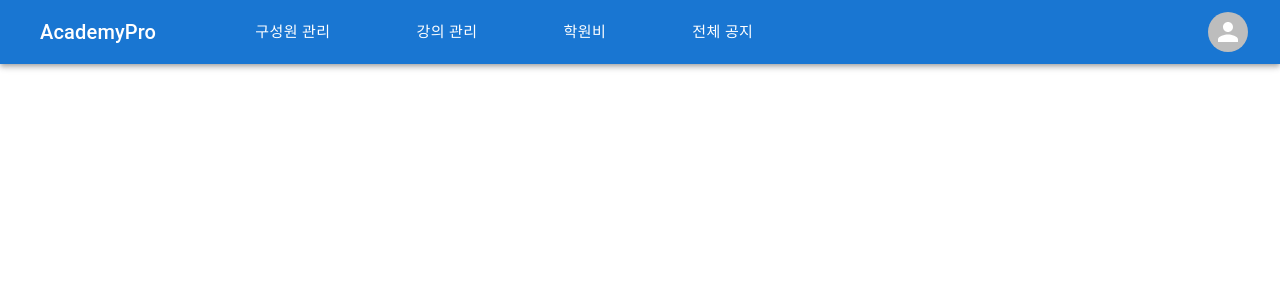
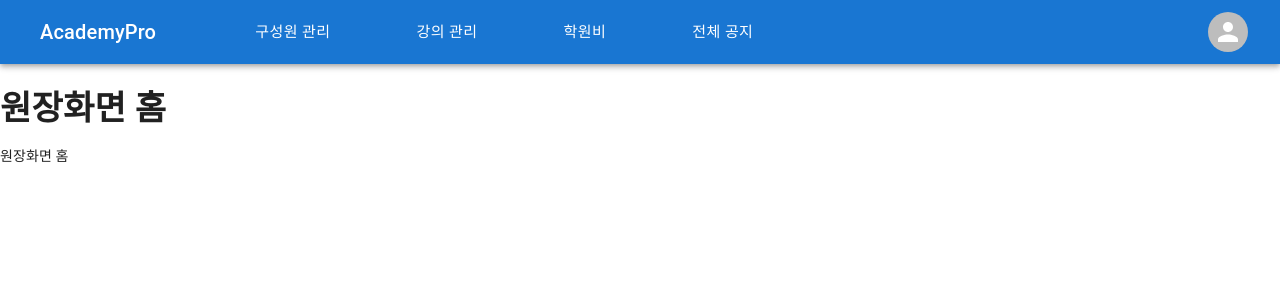
Before and after one commit to Academy-Diary/AcademyDiary_WEB, a React (Vite) app: page /director in a window 1280 px wide. Shown: the top 300 px of the page. Built offline with nearby package versions, Linux system fonts and the light colour scheme.

Commit message:
feat: 원장 화면 레이아웃 분리 #8

```diff
--- a/src/App.jsx
+++ b/src/App.jsx
@@ -1,7 +1,7 @@
 import React, { useState } from 'react';
 import { Routes, Route, BrowserRouter } from 'react-router-dom';
 import { Container, Box, Typography, Button } from '@mui/material';
-import { Login, SignUp, Register, NotFound, Director, TeacherHome } from './pages';
+import { Login, SignUp, Register, NotFound, DirectorHome, TeacherHome } from './pages';
 
 function App() {
   const [isLoggedIn, setIsLoggedIn] = useState(false);
@@ -16,7 +16,7 @@ function App() {
           <Route path="/teacher" element={<TeacherHome />} />
           {/* notFound : 일치하는 라우트 없는 경우 처리 */}
           <Route path="*" element={<NotFound />} />
-          <Route path="/director" element={<Director />} />
+          <Route path="/director" element={<DirectorHome />} />
         </Routes>
       </BrowserRouter>
     </div>
--- a/src/pages/director/director.jsx
+++ b/src/components/layouts/director.jsx
@@ -2,12 +2,13 @@ import React from 'react';
 
 import { Box } from '@mui/material';
 
-import DirectorHeader from '../../components/header/directorHeader';
+import DirectorHeader from '../header/directorHeader';
 
-export default function Director() {
+export default function Director({ children }) {
   return (
     <Box component="main">
       <DirectorHeader />
+      {children}
     </Box>
   );
 }
--- /dev/null
+++ b/src/pages/director/directorHome.jsx
@@ -0,0 +1,12 @@
+import React from 'react';
+
+import Director from '../../components/layouts/director';
+import Title from '../../components/textLayout/title';
+
+export default function DirectorHome() {
+  return (
+    <Director>
+      <Title title="원장화면 홈" subtitle="원장화면 홈" />
+    </Director>
+  );
+}
--- a/src/pages/index.js
+++ b/src/pages/index.js
@@ -4,4 +4,4 @@ export { default as Login } from './login/login';
 
 export { default as TeacherHome } from './home/teacherHome';
 export { default as Register } from './register/register';
-export { default as Director } from './director/director';
+export { default as DirectorHome } from './director/directorHome';
```
